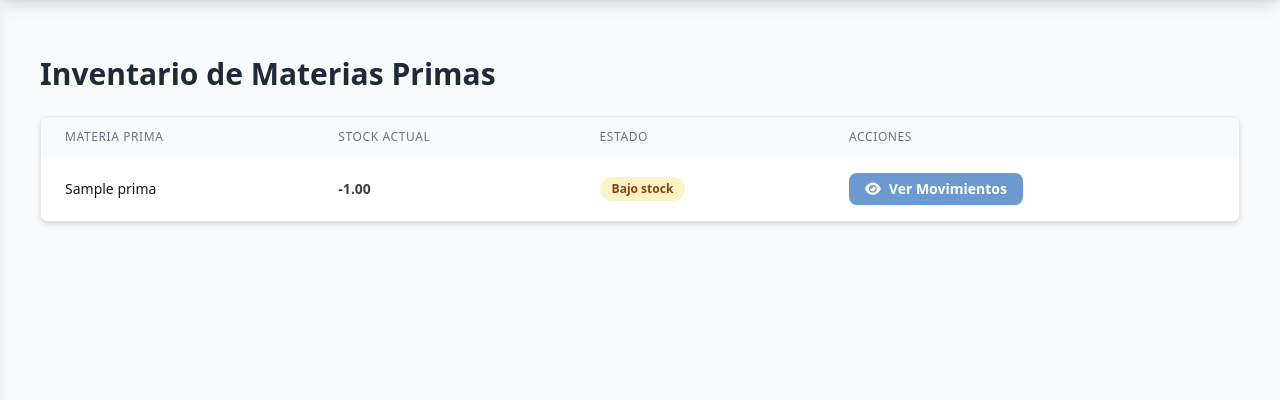
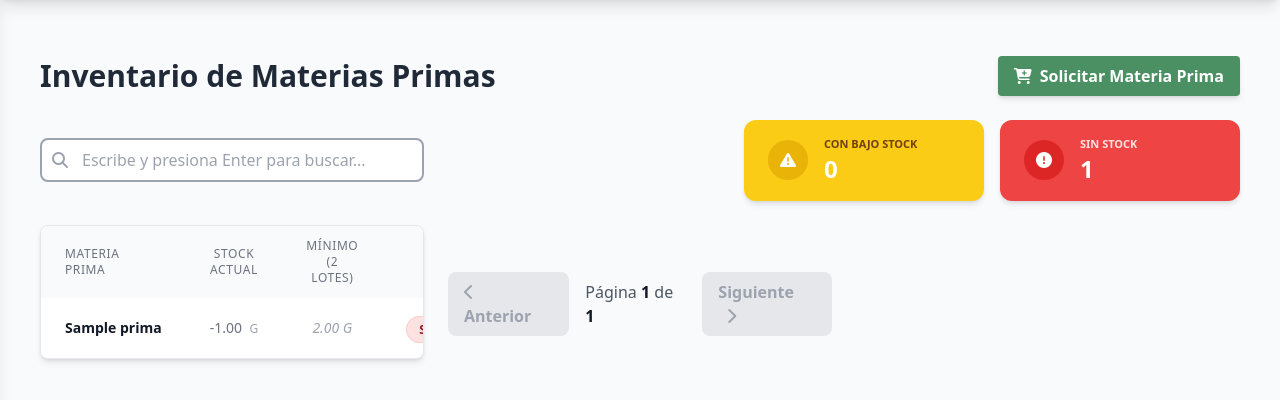
Before and after one commit to IDGS-802-21002866/CloudBrew, a Flask app: page /inventario_materias_primas/ in a window 1280 px wide. Shown: the part 72-472 px from the top of the page. Run offline with Flask 3, Linux system fonts and the light colour scheme; a user stored in the database is signed in; tables that the repository leaves empty hold one stand-in row (values such as "Sample post"); style sheets or scripts are compiled from the project's sources; parts of the project's set-up code (start-up, migrations or seed data) failed here and were passed over; some libraries are stand-ins or nearby versions.

Commit message:
Refactor:Se modifico el modulo de inventario de materias primas con alerts

```diff
--- a/app/modules/inventario_materias_primas/routes.py
+++ b/app/modules/inventario_materias_primas/routes.py
@@ -1,4 +1,4 @@
-from flask import flash, redirect, render_template, url_for
+from flask import flash, redirect, render_template, request, url_for
 
 from . import bp
 from app.modules.inventario_materias_primas.service import (
@@ -10,9 +10,15 @@ servicio = InventarioMateriasPrimasService()
 
 @bp.route("/")
 def listar():
-    inventario = servicio.listar_materias_primas_con_stock()
+    page = request.args.get('page', 1, type=int)
+    search_term = request.args.get('q', '')
+
+    pagination = servicio.listar_materias_primas_paginadas(page=page, per_page=10, search_term=search_term)
+
     return render_template(
-        "inventario_materias_primas/listar.html", inventario=inventario
+        "inventario_materias_primas/listar.html",
+        pagination=pagination,
+        search_term=search_term
     )
 
 
--- a/app/modules/inventario_materias_primas/templates/inventario_materias_primas/listar.html
+++ b/app/modules/inventario_materias_primas/templates/inventario_materias_primas/listar.html
@@ -1,55 +1,157 @@
 {% extends 'base.html' %}
+{% from '_macros.html' import mostrar_flashes %}
 
 {% block title %}Inventario de Materias Primas{% endblock %}
 
 {% block content %}
 <div class="container mx-auto px-4 py-8">
+    {{ mostrar_flashes() }}
+
     <div class="flex justify-between items-center mb-6">
         <h1 class="text-3xl font-bold text-gray-800">Inventario de Materias Primas</h1>
+        <a href="#"
+            class="bg-[#4A9062] hover:opacity-90 text-white font-bold py-2 px-4 rounded shadow-md transition flex items-center">
+            <i class="fa-solid fa-cart-plus mr-2"></i> Solicitar Materia Prima
+        </a>
+    </div>
+
+    <div class="grid grid-cols-1 xl:grid-cols-3 gap-6 items-center mb-6">
+
+        <div class="relative w-full md:w-full">
+            <span class="absolute inset-y-0 left-0 flex items-center pl-3 pointer-events-none">
+                <i class="fa-solid fa-magnifying-glass text-gray-400"></i>
+            </span>
+            <input type="text" id="inputBusquedaInventario" name="q" value="{{ search_term if search_term }}"
+                class="w-full pl-10 pr-4 py-2 border-2 border-gray-400 rounded-lg focus:outline-none focus:border-[#6C9AD0] transition-colors"
+                placeholder="Escribe y presiona Enter para buscar..."
+                onkeypress="if(event.key === 'Enter') realizarBusqueda()">
+        </div>
+
+        <div class="flex justify-center xl:justify-end space-x-4 xl:col-span-2">
+
+            <!-- BAJO STOCK -->
+            <div class="flex items-center gap-4 bg-yellow-400 px-6 py-4 rounded-xl shadow-md w-60">
+                <div class="flex items-center justify-center w-10 h-10 bg-yellow-500 rounded-full">
+                    <i class="fa-solid fa-triangle-exclamation text-white"></i>
+                </div>
+                <div>
+                    <p class="text-[11px] font-bold uppercase text-yellow-900">Con bajo stock</p>
+                    <p class="text-2xl font-extrabold text-white">
+                        {{ pagination.bajo_stock_total }}
+                    </p>
+                </div>
+            </div>
+
+            <!-- SIN STOCK -->
+            <div class="flex items-center gap-4 bg-red-500 px-6 py-4 rounded-xl shadow-md w-60">
+                <div class="flex items-center justify-center w-10 h-10 bg-red-600 rounded-full">
+                    <i class="fa-solid fa-circle-exclamation text-white"></i>
+                </div>
+                <div>
+                    <p class="text-[11px] font-bold uppercase text-red-100">Sin stock</p>
+                    <p class="text-2xl font-extrabold text-white">
+                        {{ pagination.sin_stock_total }}
+                    </p>
+                </div>
+            </div>
+
         </div>
 
         <div class="bg-white shadow-md rounded-lg overflow-hidden border border-gray-200">
-    <table class="min-w-full table-auto">
+            <table class="min-w-full table-auto" id="tablaInventario">
                 <thead class="bg-gray-50">
                     <tr>
-          <th class="px-6 py-3 text-left text-xs font-medium text-gray-500 uppercase tracking-wider">Materia Prima</th>
-          <th class="px-6 py-3 text-left text-xs font-medium text-gray-500 uppercase tracking-wider">Stock Actual</th>
-          <th class="px-6 py-3 text-left text-xs font-medium text-gray-500 uppercase tracking-wider">Estado</th>
-          <th class="px-6 py-3 text-left text-xs font-medium text-gray-500 uppercase tracking-wider">Acciones</th>
+                        <th class="px-6 py-3 text-left text-xs font-medium text-gray-500 uppercase tracking-wider">
+                            Materia Prima</th>
+                        <th
+                            class="px-6 py-3 text-left text-xs font-medium text-gray-500 uppercase tracking-wider text-center">
+                            Stock Actual</th>
+                        <th
+                            class="px-6 py-3 text-left text-xs font-medium text-gray-500 uppercase tracking-wider text-center">
+                            Mínimo (2 Lotes)</th>
+                        <th
+                            class="px-6 py-3 text-left text-xs font-medium text-gray-500 uppercase tracking-wider text-center">
+                            Estado</th>
+                        <th class="px-6 py-3 text-center text-xs font-medium text-gray-500 uppercase tracking-wider">
+                            Acciones</th>
                     </tr>
                 </thead>
                 <tbody class="bg-white divide-y divide-gray-200">
-        {% if inventario %}
-          {% for item in inventario %}
+                    {% for item in pagination.items %}
                     <tr class="hover:bg-gray-50 transition-colors">
-            <td class="px-6 py-4 whitespace-nowrap text-sm font-medium text-gray-900">{{ item.nombre }}</td>
-            <td class="px-6 py-4 whitespace-nowrap text-sm text-gray-700 font-bold">{{ '%.2f'|format(item.stock_actual) }}</td>
-            <td class="px-6 py-4 whitespace-nowrap text-sm font-medium">
+                        <td class="px-6 py-4 whitespace-nowrap text-sm font-bold text-gray-900 col-nombre">{{
+                            item.nombre }}</td>
+
+                        <td class="px-6 py-4 whitespace-nowrap text-center text-sm text-gray-500">
+                            {{ "{:,.2f}".format(item.stock_visual) }}
+                            <span class="text-xs text-gray-400 uppercase ml-1">{{ item.abr }}</span>
+                        </td>
+                        <td class="px-6 py-4 whitespace-nowrap text-center text-sm text-gray-400 italic">
+                            {{ "{:,.2f}".format(item.minimo_visual) }} {{ item.abr }}
+                        </td>
+
+                        <td class="px-6 py-4 whitespace-nowrap text-center">
                             {% if item.estado_stock == 'sin_stock' %}
-                <span class="inline-flex items-center rounded-full px-3 py-1 text-xs font-semibold bg-red-100 text-red-800">Sin stock</span>
+                            <span
+                                class="px-3 py-1 text-xs font-bold rounded-full bg-red-100 text-red-800 border border-red-200">SIN
+                                STOCK</span>
                             {% elif item.estado_stock == 'bajo_stock' %}
-                <span class="inline-flex items-center rounded-full px-3 py-1 text-xs font-semibold bg-amber-100 text-amber-800">Bajo stock</span>
+                            <span
+                                class="px-3 py-1 text-xs font-bold rounded-full bg-amber-100 text-amber-800 border border-amber-200">BAJO
+                                STOCK</span>
                             {% else %}
-                <span class="inline-flex items-center rounded-full px-3 py-1 text-xs font-semibold bg-green-100 text-green-800">Disponible</span>
+                            <span
+                                class="px-3 py-1 text-xs font-bold rounded-full bg-green-100 text-green-800 border border-green-200">DISPONIBLE</span>
                             {% endif %}
                         </td>
-            <td class="px-6 py-4 whitespace-nowrap text-sm font-medium">
+
+                        <td class="px-6 py-4 whitespace-nowrap text-center text-sm font-medium">
                             <a href="{{ url_for('inventario_materias_primas.detalle', id=item.id) }}"
-                 class="text-white font-bold py-1.5 px-4 rounded-lg inline-flex items-center shadow-sm hover:opacity-90 transition bg-[#6C9AD0]">
-                <i class="fa-solid fa-eye mr-2"></i> Ver Movimientos
+                                class="inline-block text-white font-bold py-1.5 px-4 rounded-lg shadow-sm hover:opacity-90 transition text-xs"
+                                style="background-color: #6C9AD0;">
+                                Ver Detalle
                             </a>
                         </td>
                     </tr>
                     {% endfor %}
-        {% else %}
-          <tr>
-            <td colspan="4" class="px-6 py-4 text-center text-gray-500">
-              No hay materias primas registradas
-            </td>
-          </tr>
-        {% endif %}
                 </tbody>
             </table>
         </div>
+
+        <div class="flex justify-center items-center mt-6 space-x-4">
+            {% if pagination.has_prev %}
+            <a href="{{ url_for('inventario_materias_primas.listar', page=pagination.prev_num, q=search_term) }}"
+                class="px-4 py-2 bg-[#4A9062] text-white font-bold rounded-lg hover:opacity-90 transition shadow-sm">
+                <i class="fa-solid fa-chevron-left mr-2"></i> Anterior
+            </a>
+            {% else %}
+            <span class="px-4 py-2 bg-gray-200 text-gray-400 font-bold rounded-lg cursor-not-allowed">
+                <i class="fa-solid fa-chevron-left mr-2"></i> Anterior
+            </span>
+            {% endif %}
+
+            <span class="text-gray-600 font-medium">
+                Página <span class="font-bold text-gray-900">{{ pagination.page }}</span> de <span
+                    class="font-bold text-gray-900">{{ pagination.pages }}</span>
+            </span>
+
+            {% if pagination.has_next %}
+            <a href="{{ url_for('inventario_materias_primas.listar', page=pagination.next_num, q=search_term) }}"
+                class="px-4 py-2 bg-[#4A9062] text-white font-bold rounded-lg hover:opacity-90 transition shadow-sm">
+                Siguiente <i class="fa-solid fa-chevron-right ml-2"></i>
+            </a>
+            {% else %}
+            <span class="px-4 py-2 bg-gray-200 text-gray-400 font-bold rounded-lg cursor-not-allowed">
+                Siguiente <i class="fa-solid fa-chevron-right ml-2"></i>
+            </span>
+            {% endif %}
         </div>
+    </div>
+
+    <script>
+        function realizarBusqueda() {
+            const query = document.getElementById('inputBusquedaInventario').value;
+            window.location.href = "{{ url_for('inventario_materias_primas.listar') }}?q=" + encodeURIComponent(query);
+        }
+    </script>
     {% endblock %}
```
Also changed, not shown: app/modules/inventario_materias_primas/repository.py (+30 -23 lines), app/modules/inventario_materias_primas/service.py (+40 -23 lines), README.md. Lines whose indentation alone changed are shown as unchanged.
